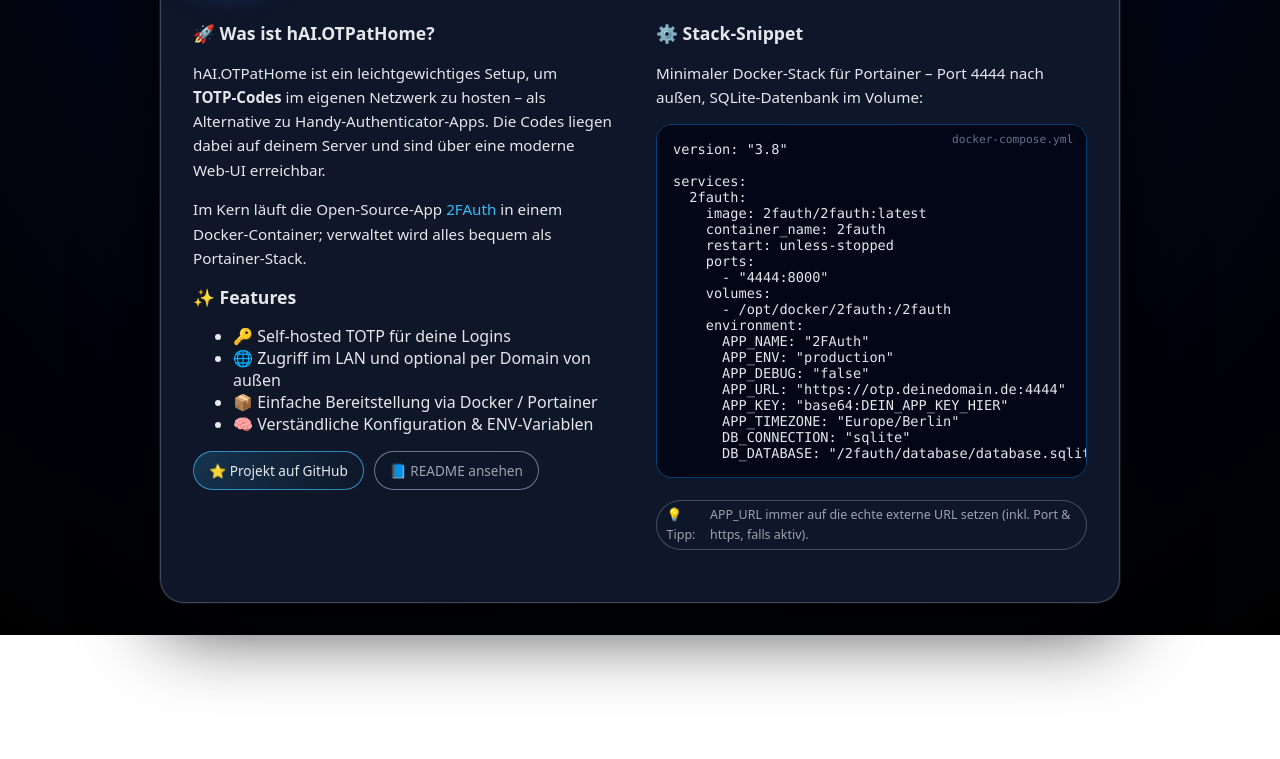
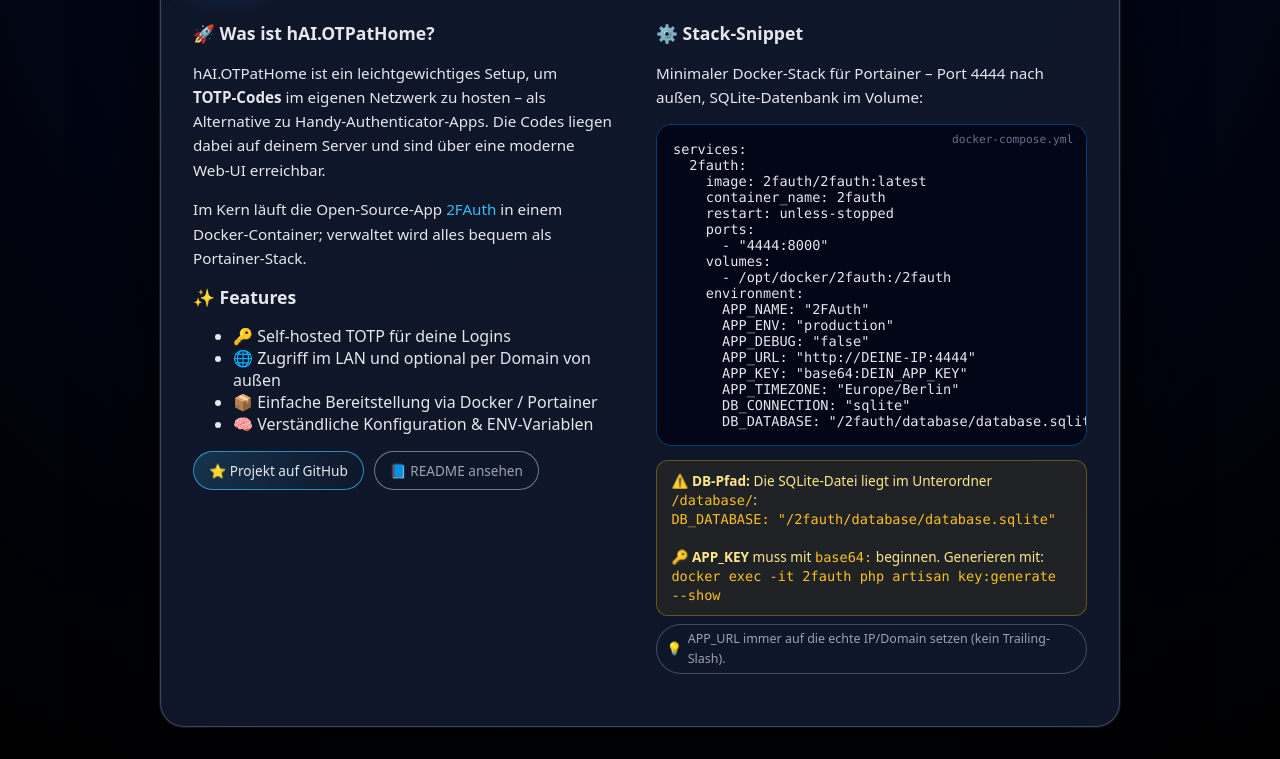
Before and after one commit to jbkunama1/hAI.OTPatHome, a plain HTML site: page index.html in a window 1280 px wide. Shown: the part 208-967 px from the top of the page. Before the commit the page ends 843 px from the top, so only its background shows below. Drawn offline with Linux system fonts and the light colour scheme.

Commit message:
fix: korrekter DB_DATABASE-Pfad & APP_URL-Platzhalter in Compose + index.html

```diff
--- a/index.html
+++ b/index.html
@@ -120,6 +120,16 @@
       font-size: 0.7rem;
       color: #64748b;
     }
+    .warn {
+      background: rgba(234,179,8,0.08);
+      border: 1px solid rgba(234,179,8,0.35);
+      border-radius: 12px;
+      padding: 0.65rem 0.9rem;
+      font-size: 0.85rem;
+      color: #fde68a;
+      margin-top: 0.75rem;
+    }
+    .warn code { color: #fbbf24; }
     a {
       color: var(--accent);
       text-decoration: none;
@@ -212,9 +222,7 @@
       <section>
         <h2>⚙️ Stack‑Snippet</h2>
         <p>Minimaler Docker‑Stack für Portainer – Port 4444 nach außen, SQLite‑Datenbank im Volume:</p>
-        <pre><code>version: "3.8"
-
-services:
+        <pre><code>services:
   2fauth:
     image: 2fauth/2fauth:latest
     container_name: 2fauth
@@ -227,15 +235,22 @@
       APP_NAME: "2FAuth"
       APP_ENV: "production"
       APP_DEBUG: "false"
-      APP_URL: "https://otp.deinedomain.de:4444"
-      APP_KEY: "base64:DEIN_APP_KEY_HIER"
+      APP_URL: "http://DEINE-IP:4444"
+      APP_KEY: "base64:DEIN_APP_KEY"
       APP_TIMEZONE: "Europe/Berlin"
       DB_CONNECTION: "sqlite"
       DB_DATABASE: "/2fauth/database/database.sqlite"</code></pre>
 
+        <div class="warn">
+          ⚠️ <strong>DB-Pfad:</strong> Die SQLite-Datei liegt im Unterordner <code>/database/</code>:<br>
+          <code>DB_DATABASE: "/2fauth/database/database.sqlite"</code><br><br>
+          🔑 <strong>APP_KEY</strong> muss mit <code>base64:</code> beginnen. Generieren mit:<br>
+          <code>docker exec -it 2fauth php artisan key:generate --show</code>
+        </div>
+
         <p class="pill">
-          <span>💡 Tipp:</span>
-          <span>APP_URL immer auf die echte externe URL setzen (inkl. Port & https, falls aktiv).</span>
+          <span>💡</span>
+          <span>APP_URL immer auf die echte IP/Domain setzen (kein Trailing-Slash).</span>
         </p>
       </section>
     </main>
```
Also changed, not shown: 1 other file.
